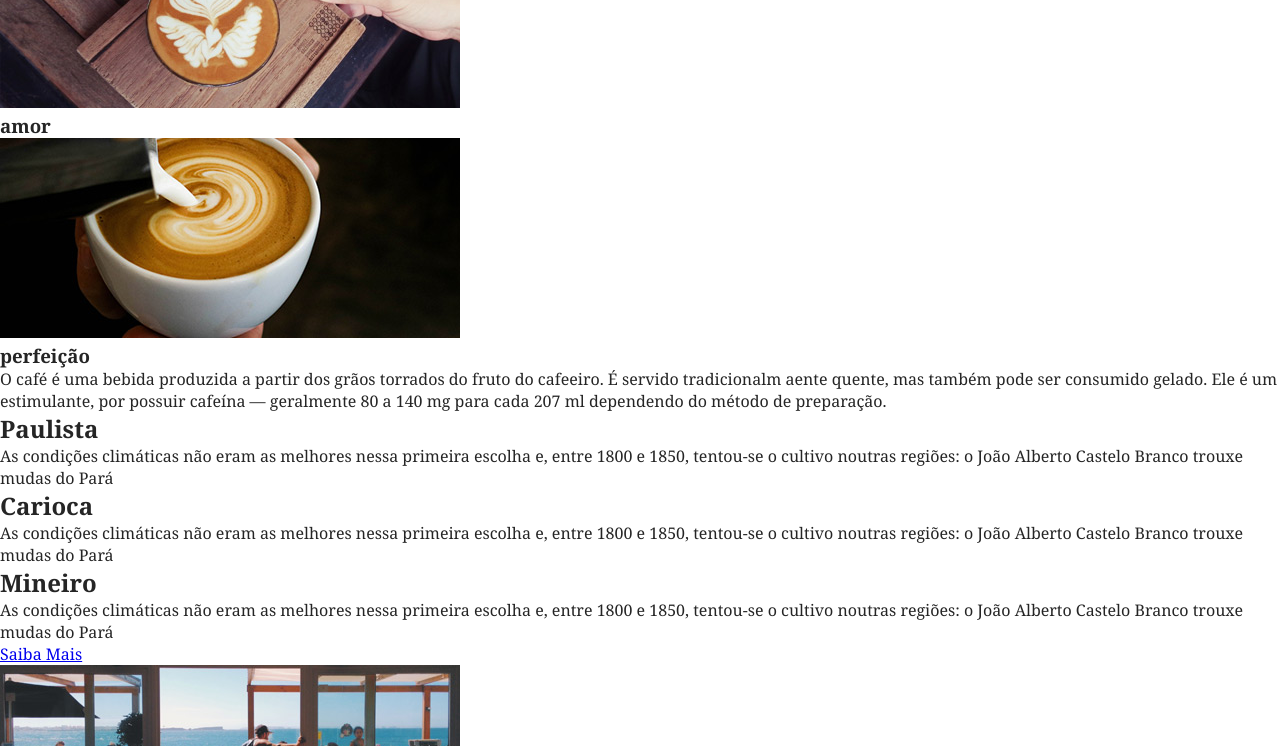
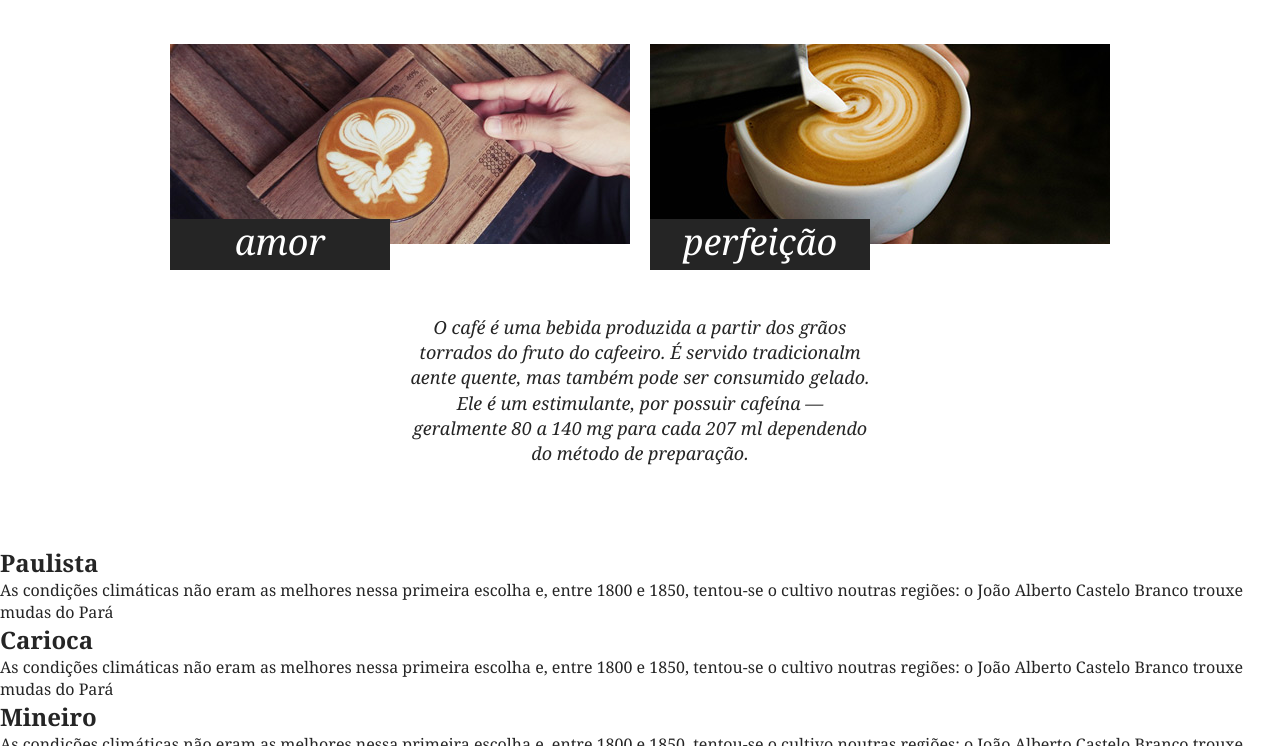
Before and after one commit to wanderson648/brafe-css-puro, a plain HTML site: page index.html in a window 1280 px wide. Shown: the part 687-1433 px from the top of the page. Drawn offline with Linux system fonts and the light colour scheme.

Commit message:
stilos do sobre

```diff
--- a/css/style.css
+++ b/css/style.css
@@ -77,3 +77,61 @@ body {
   font-style: italic;
   font-size: 1.125em;
 }
+
+/* Sobre */
+
+.sobre {
+  padding: 60px 0;
+}
+
+.sobre-container {
+  max-width: 960px;
+  margin: 0 auto;
+}
+
+/* conceito de clear-fix no sobre */
+.sobre-container::after, .menu-container::before {
+  content: '';
+  display: table;
+  clear: both;
+}
+
+.sobre h2 {
+  text-align: center;
+  font-size: 2.25em;
+  margin-bottom: 60px;
+}
+
+.sobre-item {
+  width: 460px;
+  float: left;
+  margin: 0 10px;
+}
+
+.sobre-item img {
+  display: block;
+  max-width: 100%;
+}
+
+.sobre-item h3 {
+  font-size: 2.25em;
+  line-height: 1;
+  background: #252525;
+  width: 220px;
+  color: #fff;
+  font-style: italic;
+  font-weight: normal;
+  text-align: center;
+  padding: 5px 0 10px 0;
+  top: -25px;
+  position: relative;
+}
+
+.sobre > p {
+  font-size: 1.125em;
+  line-height: 1.4;
+  font-style: italic;
+  text-align: center;
+  width: 460px;
+  margin: 20px auto;
+}
--- a/index.html
+++ b/index.html
@@ -26,14 +26,14 @@
 		<p>Direto das fazendas de Minas Gerais</p>
 	</main>
 
-	<section>
+	<section class="sobre">
 		<h2>Uma Mistura de</h2>
-		<div>
-			<div>
+		<div class="sobre-container">
+			<div class="sobre-item">
 				<img src="img/cafe-1.jpg">
 				<h3>amor</h3>
 			</div>
-			<div>
+			<div class="sobre-item">
 				<img src="img/cafe-2.jpg">
 				<h3>perfeição</h3>
 			</div>
```
